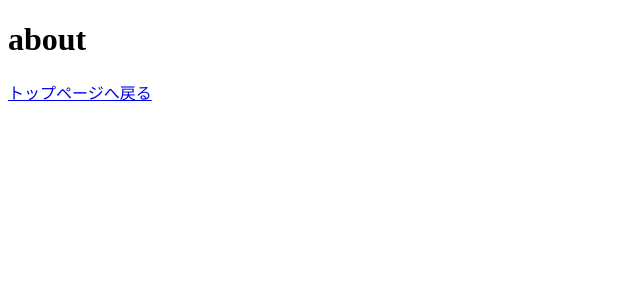
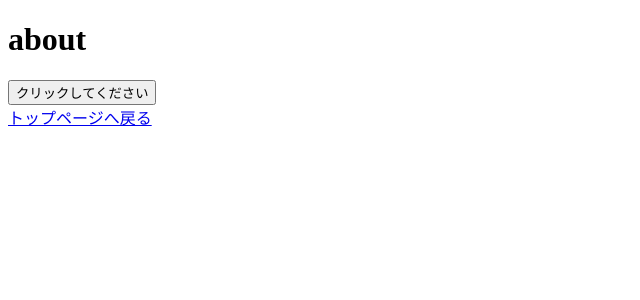
Before and after one commit to horii203/nuxt-project, a Nuxt app: page /about in a window 1280 px wide. Shown: the top 300 px of the page, without its empty margins (0-640 px from the left). Built offline with nearby package versions, Linux system fonts and the light colour scheme.

Commit message:
ボタンコンポーネント

```diff
--- /dev/null
+++ b/app/components/MyButton.vue
@@ -0,0 +1,3 @@
+<template>
+  <button>クリックしてください</button>
+</template>
--- a/app/pages/about.vue
+++ b/app/pages/about.vue
@@ -1,7 +1,8 @@
 <template>
   <div>
     <h1>about</h1>
-
+    <MyButton />
+    <br />
     <NuxtLink to="/"> トップページへ戻る </NuxtLink>
   </div>
 </template>
--- a/app/pages/index.vue
+++ b/app/pages/index.vue
@@ -1,6 +1,8 @@
 <template>
   <div>
     <h1>index</h1>
+    <MyButton />
+    <br />
     <NuxtLink to="/about"> Aboutページへ </NuxtLink>
   </div>
 </template>
```
